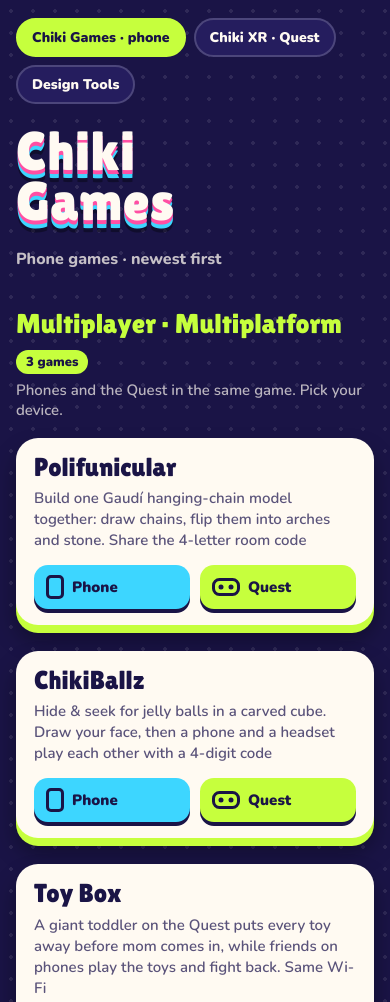
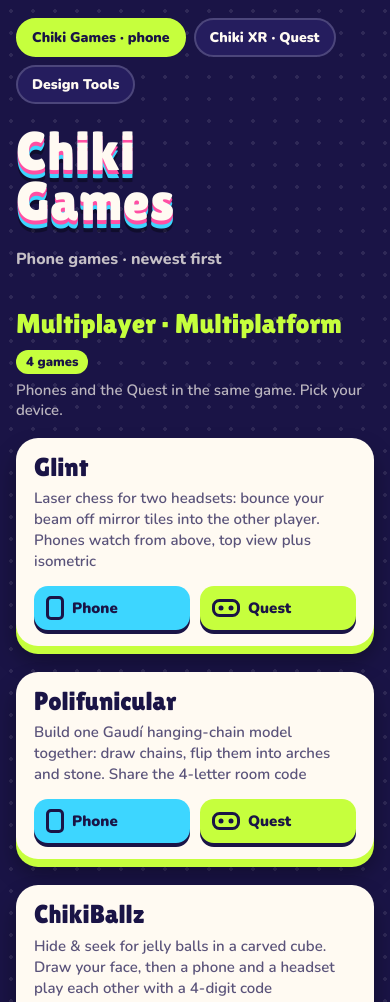
Before and after one commit to ShawnChiki/games, a plain HTML site: page index.html in a window 390 px wide. Shown: the top 1002 px of the page. Drawn offline with nearby package versions, Linux system fonts and the light colour scheme; no server answers.

Commit message:
Glint v1.0: new laser chess game for two Quest headsets, with phones watching from above.
Co-Authored-By: Claude Opus 5.5 <noreply@anthropic.com>
Claude-Session: https://claude.ai/code/session_014FsDkkuZQ9t5BzedtBtGru

```diff
--- a/index.html
+++ b/index.html
@@ -102,6 +102,13 @@
     <div class="head"><h2>Multiplayer · Multiplatform</h2><span class="count"></span></div>
     <p class="note">Phones and the Quest in the same game. Pick your device.</p>
     <div class="cards">
+      <div class="card" data-src="xr:glint">
+        <b>Glint</b><span class="blurb">Laser chess for two headsets: bounce your beam off mirror tiles into the other player. Phones watch from above, top view plus isometric</span>
+        <span class="plats">
+          <a class="plat ph" href="https://shawnchiki.github.io/xr/glint/"><svg width="18" height="24" viewBox="0 0 18 24" aria-hidden="true"><rect x="1.5" y="1.5" width="15" height="21" rx="3.5" fill="none" stroke="#1a1446" stroke-width="3"/></svg><span>Phone</span></a>
+          <a class="plat qu" href="https://shawnchiki.github.io/xr/glint/"><svg width="28" height="18" viewBox="0 0 28 18" aria-hidden="true"><rect x="1.5" y="1.5" width="25" height="15" rx="6" fill="none" stroke="#1a1446" stroke-width="3"/><circle cx="9" cy="9" r="2.5" fill="#1a1446"/><circle cx="19" cy="9" r="2.5" fill="#1a1446"/></svg><span>Quest</span></a>
+        </span>
+      </div>
       <div class="card" data-src="xr:polifunicular">
         <b>Polifunicular</b><span class="blurb">Build one Gaudí hanging-chain model together: draw chains, flip them into arches and stone. Share the 4-letter room code</span>
         <span class="plats">
```
